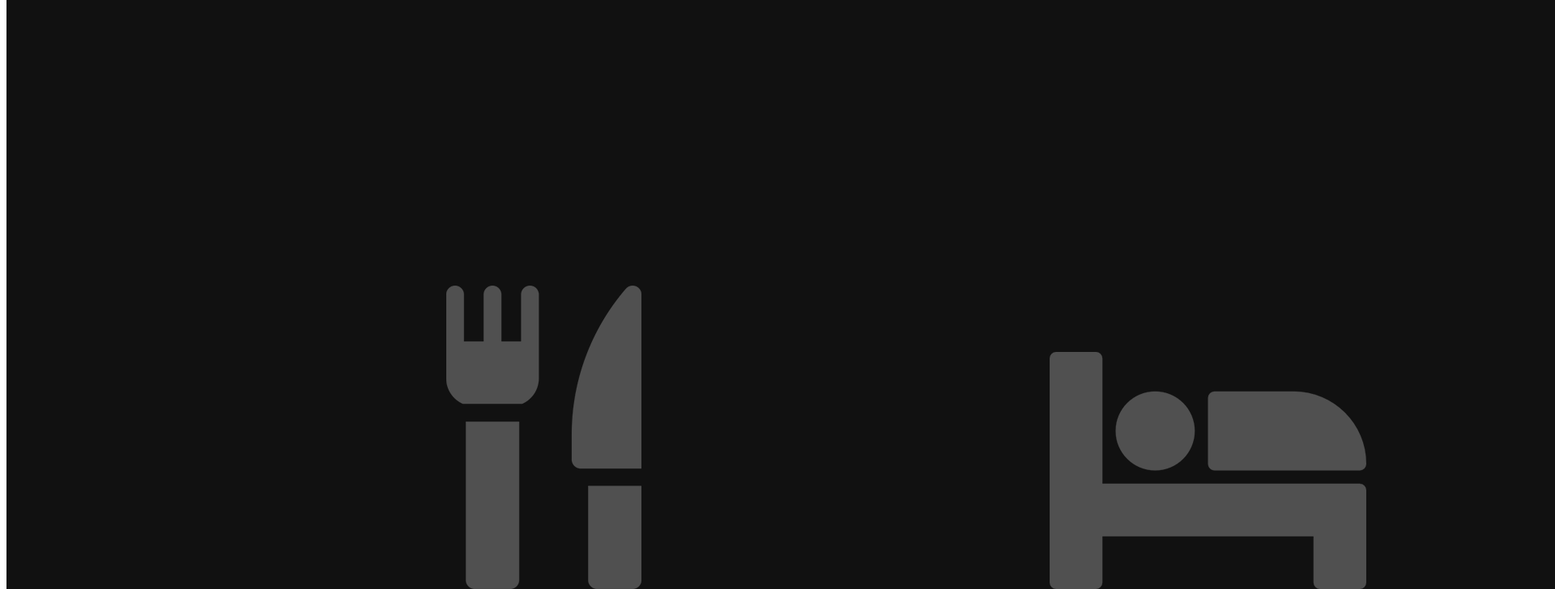
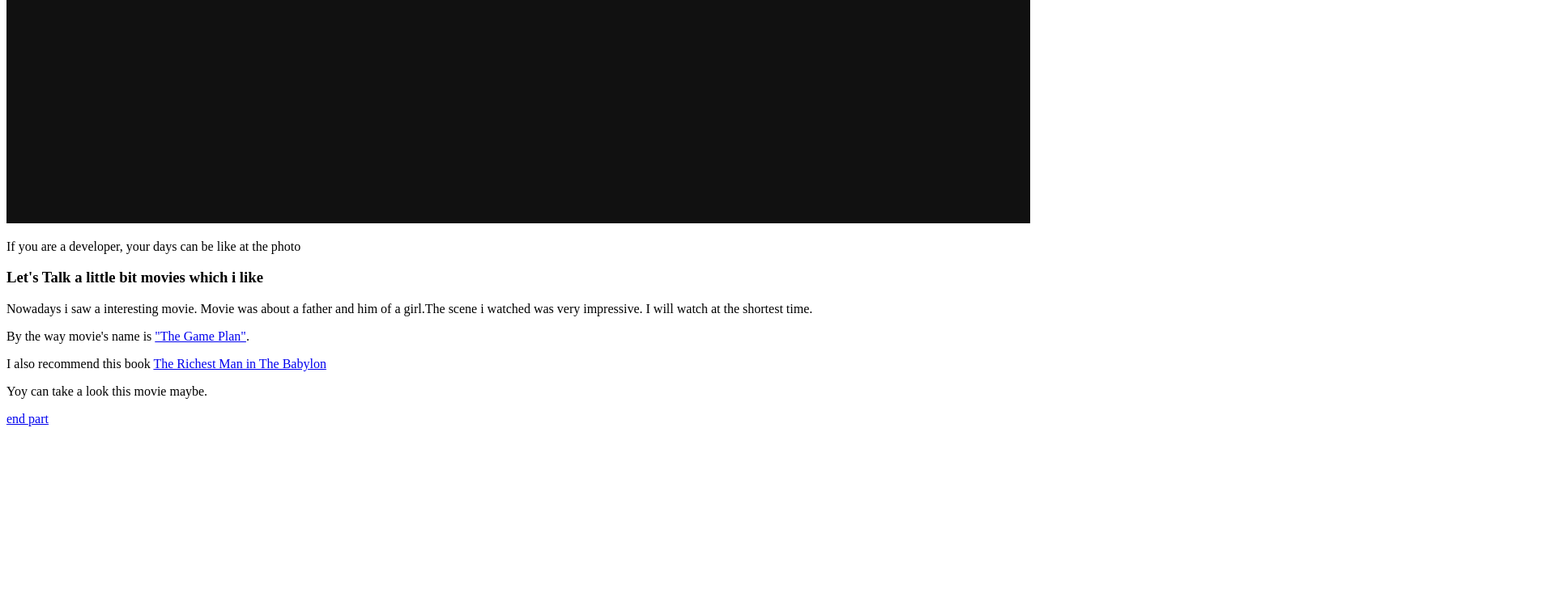
Before and after one commit to mhmmtkc/only-html, a plain HTML site: page index.html in a window 1280 px wide. Shown: the part 728-1456 px from the top of the page at 81% size, 1920 px wide, since content can reach past the window. Drawn offline with Linux system fonts and the light colour scheme.

Commit message:
Update index.html

```diff
--- a/index.html
+++ b/index.html
@@ -22,8 +22,9 @@
         <li>Starting is half of finishing</li>
     </ul>
 
-    <img src="./img/eat-sleep-code-repeat-black-background-programmer-quotes-3840x2160-5947.png" alt="Developer Life">
-    <p>If you are a developer, your days can be like above the photo</p>
+    <img src="./img/eat-sleep-code-repeat-black-background-programmer-quotes-3840x2160-5947.png" alt="Developer Life"
+        style="width: 100%;">
+    <p>If you are a developer, your days can be like at the photo</p>
 
     <h3>Let's Talk a little bit movies which i like</h3>
     <p>Nowadays i saw a interesting movie. Movie was about a father and him of a girl.The scene i watched was very
```
